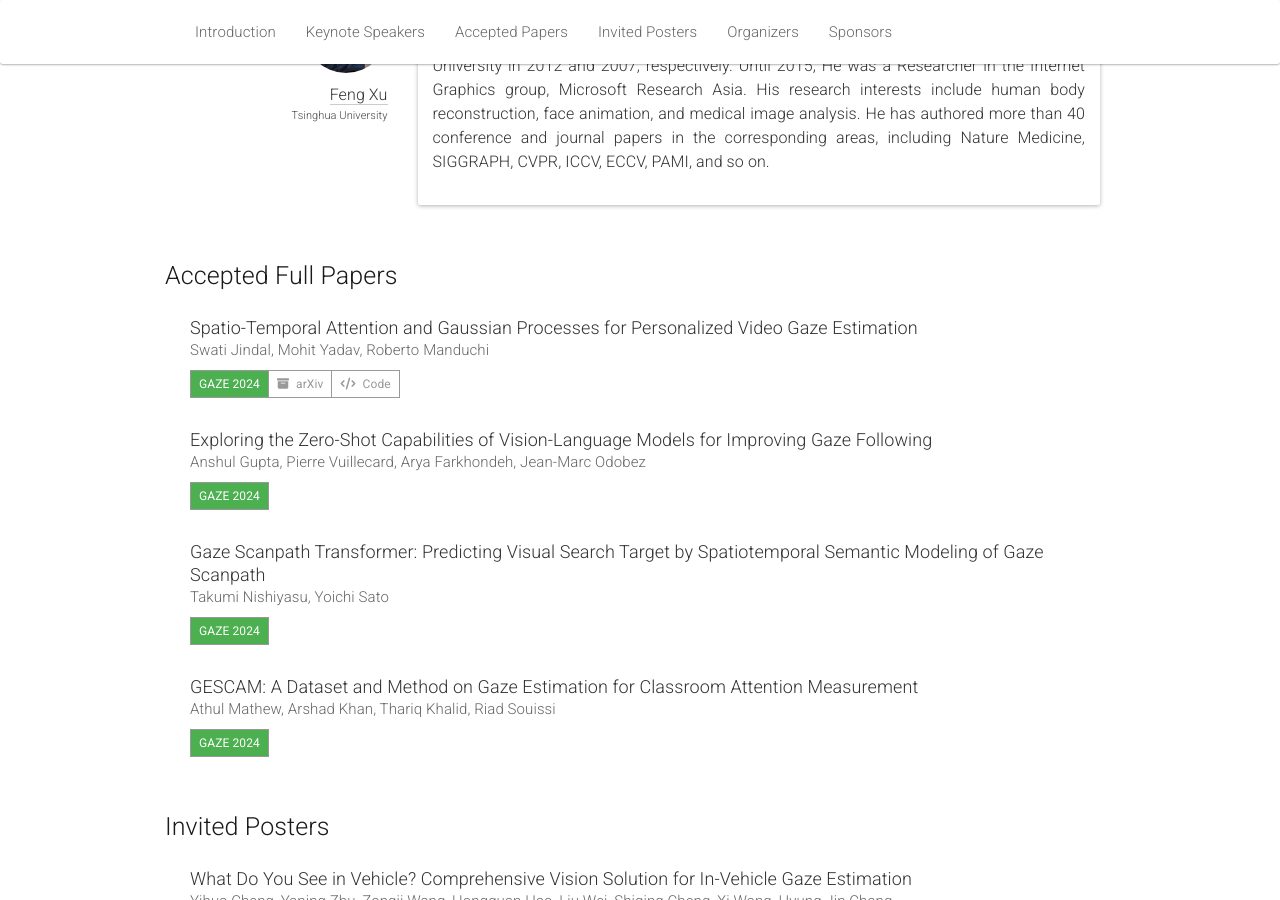
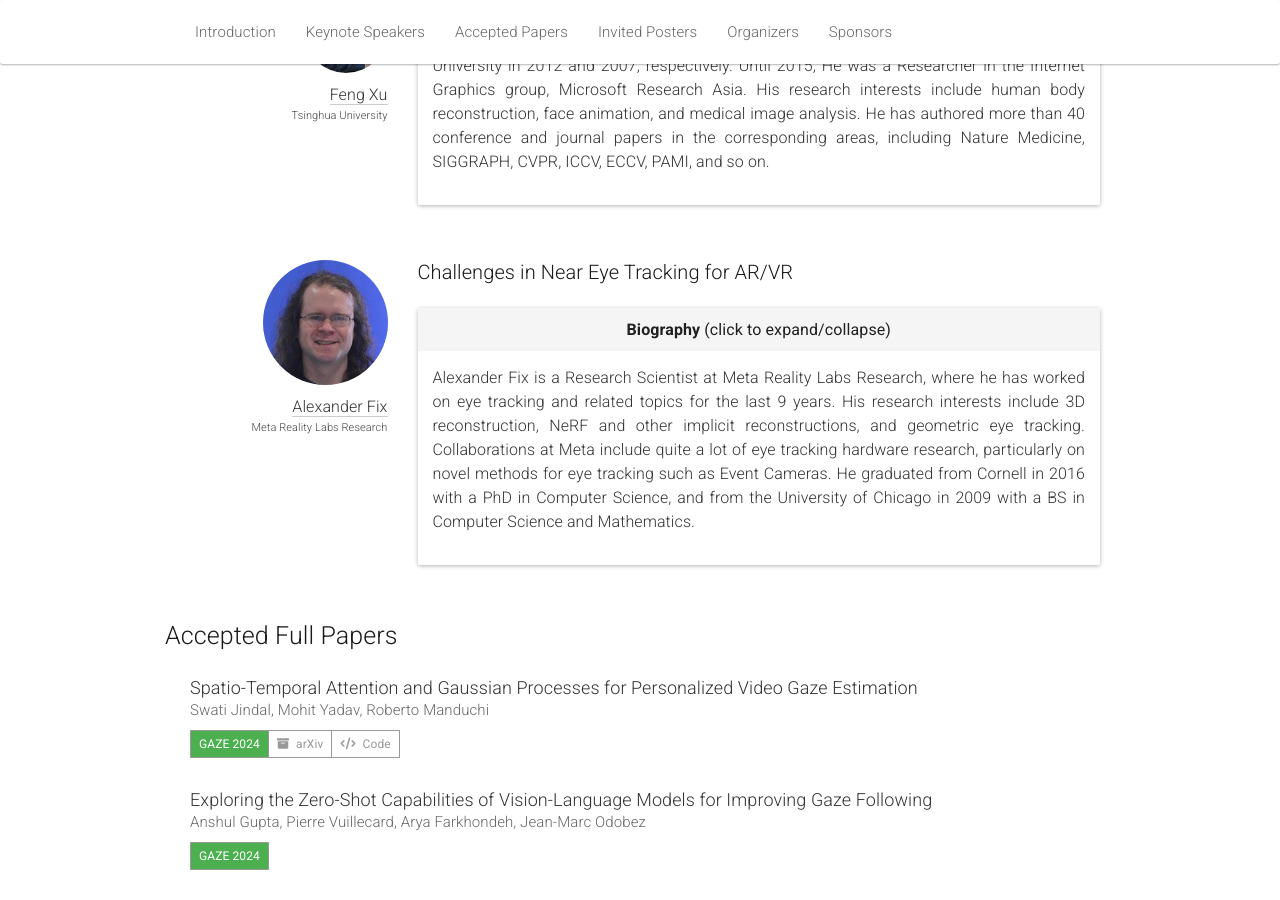
Before and after one commit to gazeworkshop/gazeworkshop.github.io, a Jekyll site: the page built from _pages/home_2024.md, in a window 1280 px wide and 900 px high, scrolled down 1541 px. Built offline with Jekyll 4.4.1, drawn with Linux system fonts in a browser that asks for light colours; nearby versions of some CDN libraries.

Commit message:
Add speaker info for A. Fix

```diff
--- a/_pages/home_2024.md
+++ b/_pages/home_2024.md
@@ -144,6 +144,40 @@ acknowledgements: ""
         </div>
       </div>
     </div>
+
+    <div class="row speaker">
+      <div class="col-sm-3 speaker-pic">
+        <a href="https://about.meta.com/realitylabs/">
+	  <img class="people-pic" src="/2024/img/people/af.jpg" />
+	</a>
+        <div class="people-name">
+          <a href="https://about.meta.com/realitylabs/">Alexander Fix</a>
+          <h6>Meta Reality Labs Research</h6>
+        </div>
+      </div>
+      <div class="col-sm-9">
+        <h3>Challenges in Near Eye Tracking for AR/VR</h3><br />
+	<!--
+        <b>Abstract</b>
+        <p class="speaker-abstract"></p>
+        <p class="speaker-abstract"></p>
+	-->
+
+        <div class="panel panel-default">
+          <div class="panel-heading" data-toggle="collapse" href="#jr-bio" style="cursor:pointer;text-align:center">
+            <b>Biography <span style="font-weight:normal">(click to expand/collapse)</span></b>
+          </div>
+          <div id="jr-bio" class="panel-collapse">
+	    <div class="panel-body">
+              <p class="speaker-bio">
+	        Alexander Fix is a Research Scientist at Meta Reality Labs Research, where he has worked on eye tracking and related topics for the last 9 years. His research interests include 3D reconstruction, NeRF and other implicit reconstructions, and geometric eye tracking. Collaborations at Meta include quite a lot of eye tracking hardware research, particularly on novel methods for eye tracking such as Event Cameras. He graduated from Cornell in 2016 with a PhD in Computer Science, and from the University of Chicago in 2009 with a BS in Computer Science and Mathematics.
+              </p>
+	    </div>
+          </div>
+        </div>
+      </div>
+    </div>
+
   </div>
 </div>
 
```
Also changed, not shown: 2024/img/people/af.jpg (added).
